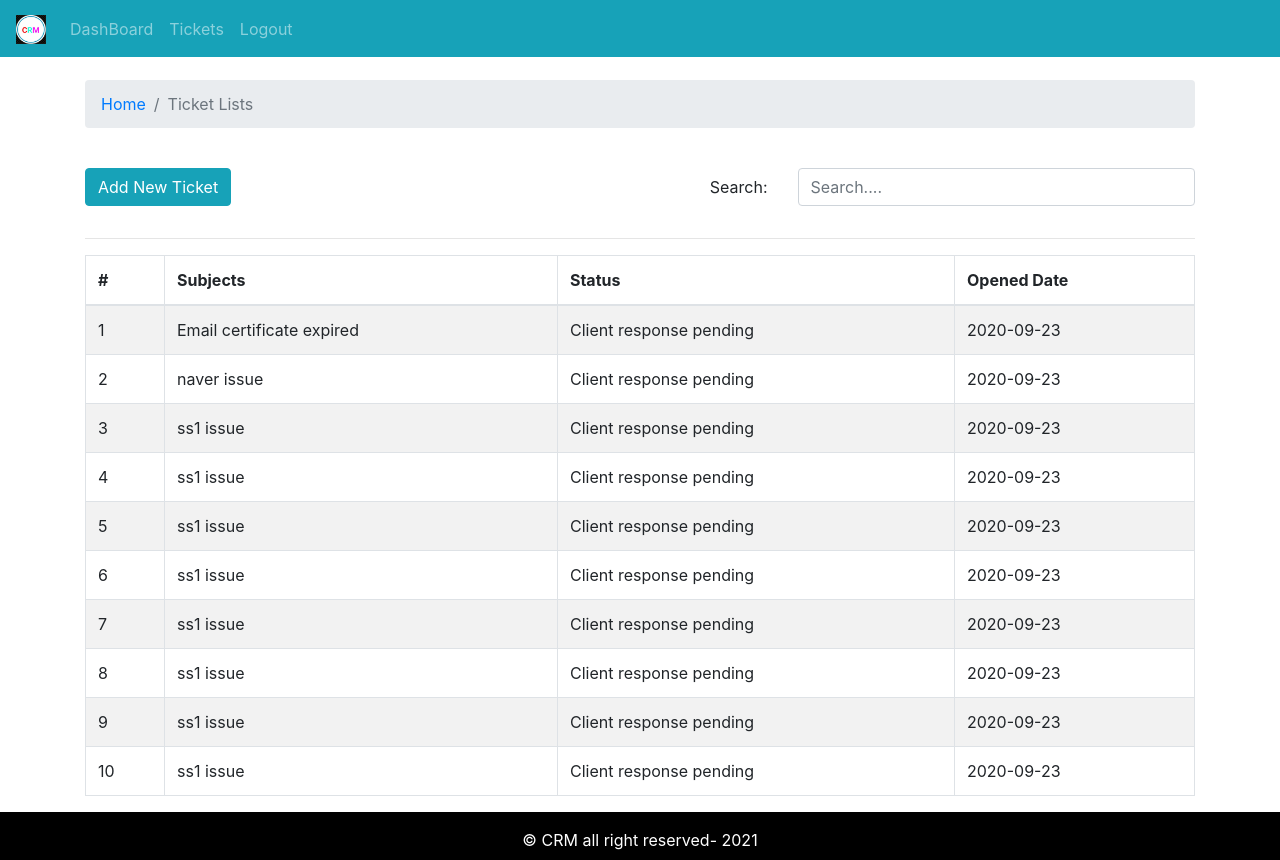
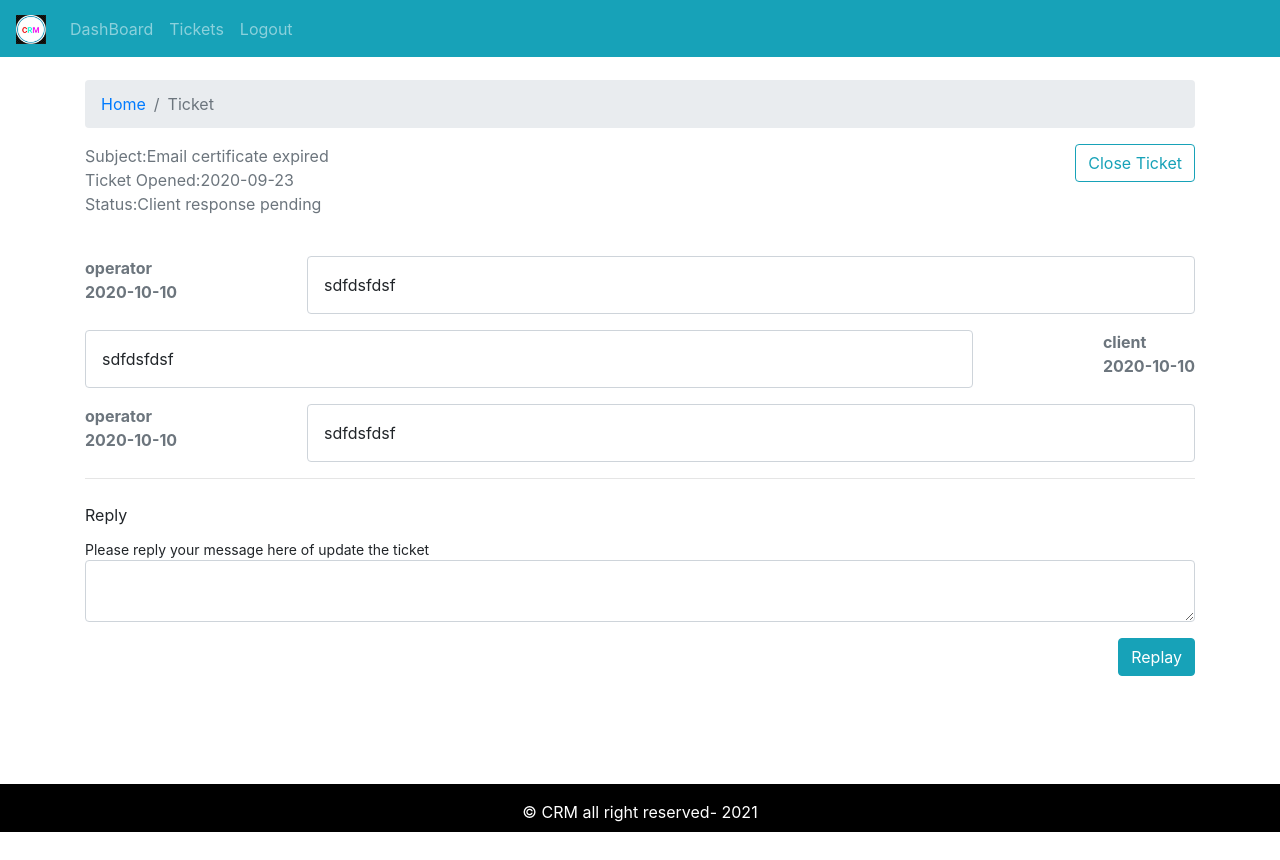
Before and after one commit to yandys09/CRMTicketSystem, a React (Create React App) app: page / in a window 1280 px wide. After the commit the page ends 832 px from the top, so only its background shows below. Built offline with nearby package versions, Linux system fonts and the light colour scheme.

Commit message:
ticket landing page added

```diff
--- a/src/App.js
+++ b/src/App.js
@@ -6,7 +6,8 @@
 // import { Dashboard }  from "./pages/dashboard/Dashboard.page";
 
 //import { AddTicket } from "./pages/new-ticket/AddTicket.page";
-import { TicketList } from './pages/ticket-list/TicketList.page';
+//import { TicketList } from "./pages/ticket-list/TicketList.page";
+import { Ticket } from "./pages/ticket/Ticket.page";
 
 function App() {
   return (
@@ -15,7 +16,8 @@
       <DefaultLayout>
         {/* <Dashboard /> */}
         {/* <AddTicket/> */}
-        <TicketList />
+        {/* <TicketList /> */}
+        <Ticket />
       </DefaultLayout>
     </div>
   );
--- a/src/assets/data/dummy-tickets.json
+++ b/src/assets/data/dummy-tickets.json
@@ -3,60 +3,131 @@
 "id" : 1,
 "subject":"Email certificate expired",
 "status": "Client response pending",
-"addedAt": "2020-09-23"
+"addedAt": "2020-09-23",
+"history":[
+  {
+    "date":"2020-10-10",
+    "message":"sdfdsfdsf",
+    "messageBy": "operator"
+  },
+   {
+    "date":"2020-10-10",
+    "message":"sdfdsfdsf",
+    "messageBy": "client"
+  },
+   {
+    "date":"2020-10-10",
+    "message":"sdfdsfdsf",
+    "messageBy": "operator"
+  }
+]
 },
  {
 "id" : 2,
 "subject":"naver issue",
 "status": "Client response pending",
-"addedAt": "2020-09-23"
+"addedAt": "2020-09-23",
+"history":[
+  {
+    "date":"2020-10-10",
+    "message":"sdfdsfdsf"
+  }
+]
 },
  {
 "id" : 3,
 "subject":"ss1 issue",
 "status": "Client response pending",
-"addedAt": "2020-09-23"
+"addedAt": "2020-09-23",
+"history":[
+  {
+    "date":"2020-10-10",
+    "message":"sdfdsfdsf"
+  }
+]
 },
  {
 "id" : 4,
 "subject":"ss1 issue",
 "status": "Client response pending",
-"addedAt": "2020-09-23"
+"addedAt": "2020-09-23",
+"history":[
+  {
+    "date":"2020-10-10",
+    "message":"sdfdsfdsf"
+  }
+]
 },
  {
 "id" : 5,
 "subject":"ss1 issue",
 "status": "Client response pending",
-"addedAt": "2020-09-23"
+"addedAt": "2020-09-23",
+"history":[
+  {
+    "date":"2020-10-10",
+    "message":"sdfdsfdsf"
+  }
+]
 },
  {
 "id" : 6,
 "subject":"ss1 issue",
 "status": "Client response pending",
-"addedAt": "2020-09-23"
+"addedAt": "2020-09-23",
+"history":[
+  {
+    "date":"2020-10-10",
+    "message":"sdfdsfdsf"
+  }
+]
 },
  {
 "id" : 7,
 "subject":"ss1 issue",
 "status": "Client response pending",
-"addedAt": "2020-09-23"
+"addedAt": "2020-09-23",
+"history":[
+  {
+    "date":"2020-10-10",
+    "message":"sdfdsfdsf"
+  }
+]
 },
  {
 "id" : 8,
 "subject":"ss1 issue",
 "status": "Client response pending",
-"addedAt": "2020-09-23"
+"addedAt": "2020-09-23",
+"history":[
+  {
+    "date":"2020-10-10",
+    "message":"sdfdsfdsf"
+  }
+]
 },
  {
 "id" : 9,
 "subject":"ss1 issue",
 "status": "Client response pending",
-"addedAt": "2020-09-23"
+"addedAt": "2020-09-23",
+"history":[
+  {
+    "date":"2020-10-10",
+    "message":"sdfdsfdsf"
+  }
+]
 },
  {
 "id" : 10,
 "subject":"ss1 issue",
 "status": "Client response pending",
-"addedAt": "2020-09-23"
+"addedAt": "2020-09-23",
+"history":[
+  {
+    "date":"2020-10-10",
+    "message":"sdfdsfdsf"
+  }
+]
 }
 ]
--- /dev/null
+++ b/src/components/message-history/MessageHistory.comp.js
@@ -0,0 +1,21 @@
+import React from "react";
+import PropTypes from "prop-types";
+import "./message-history.style.css"
+
+export const MessageHistory = ({ msg }) => {
+  if (!msg) return null;
+  console.log(msg)
+  return msg.map((row, i) => (
+    <div key={i} className="message-history mt-3">
+      <div className="send font-weight-bold text-secondary">
+        <div className="sender">{row.messageBy}</div>
+        <div className="date">{row.date}</div>
+      </div>
+      <div className="message">{row.message}</div>
+    </div>
+  ));
+};
+
+MessageHistory.prototype = {
+  msg: PropTypes.array.isRequired,
+};
--- /dev/null
+++ b/src/components/message-history/message-history.style.css
@@ -0,0 +1,20 @@
+.message-history{
+  display: flex;
+  flex-direction: row;
+  justify-content: space-between;
+
+}
+
+.message-history:nth-child(even){
+   display: flex;
+  flex-direction: row-reverse;
+  justify-content: space-between;
+}
+
+.message{
+  padding:1rem;
+  width: 80%;
+  border: 1px solid #ced4da;
+  border-radius: 0.25rem;
+
+}
--- /dev/null
+++ b/src/components/update-ticket/UpdateTicket.comp.js
@@ -0,0 +1,30 @@
+import React from "react";
+import PropTypes from "prop-types";
+import { Form, Button } from "react-bootstrap";
+
+export const UpdateTicket = ({ msg, handleOnChange, handleOnSubmit }) => {
+  return (
+    <Form onSubmit={handleOnSubmit}>
+      <Form.Label>Reply</Form.Label>
+      <Form.Text>Please reply your message here of update the ticket</Form.Text>
+      <Form.Control
+        as="textarea"
+        value={msg}
+        onChange={handleOnChange}
+        row="5"
+        name="detail"
+      />
+      <div className="text-right mt-3 mb-3">
+        <Button variant="info" type="submit">
+          Replay
+        </Button>
+      </div>
+    </Form>
+  );
+};
+
+UpdateTicket.prototype = {
+  handleOnChange: PropTypes.func.isRequired,
+  handleOnSubmit:PropTypes.func.isRequired,
+  msg: PropTypes.string.isRequired,
+};
--- /dev/null
+++ b/src/pages/ticket/Ticket.page.js
@@ -0,0 +1,58 @@
+import React, { useState, useEffect } from "react";
+import { Container, Row, Col, Button } from "react-bootstrap";
+import { PageBreadcrumb } from "./../../components/breadcrumb/Breadcrumb.comp";
+import tickets from "../../assets/data/dummy-tickets.json";
+import { MessageHistory } from "../../components/message-history/MessageHistory.comp";
+import { UpdateTicket } from "../../components/update-ticket/UpdateTicket.comp";
+
+const ticket = tickets[0];
+
+export const Ticket = () => {
+  const [message, setMessage] = useState("");
+
+  useEffect(() => {}, [message]);
+
+  const handleOnChange = (e) => {
+    setMessage(e.target.value);
+  };
+
+  const handleOnSubmit = () => {
+    alert("Form submited!!");
+  };
+
+  return (
+    <Container>
+      <Row>
+        <Col>
+          <PageBreadcrumb page="Ticket" />
+        </Col>
+      </Row>
+      <Row>
+        <Col className="text-weight-bolder text-secondary">
+          <div className="subject">Subject:{ticket.subject}</div>
+          <div className="date">Ticket Opened:{ticket.addedAt}</div>
+          <div className="status">Status:{ticket.status}</div>
+        </Col>
+
+        <Col className="text-right">
+          <Button variant="outline-info">Close Ticket</Button>
+        </Col>
+      </Row>
+      <Row className="mt-4">
+        <Col>
+          <MessageHistory msg={ticket.history} />
+        </Col>
+      </Row>
+      <hr />
+      <Row className="mt-4">
+        <Col>
+          <UpdateTicket
+            msg={message}
+            handleOnChange={handleOnChange}
+            handleOnSubmit={handleOnSubmit}
+          />
+        </Col>
+      </Row>
+    </Container>
+  );
+};
```
